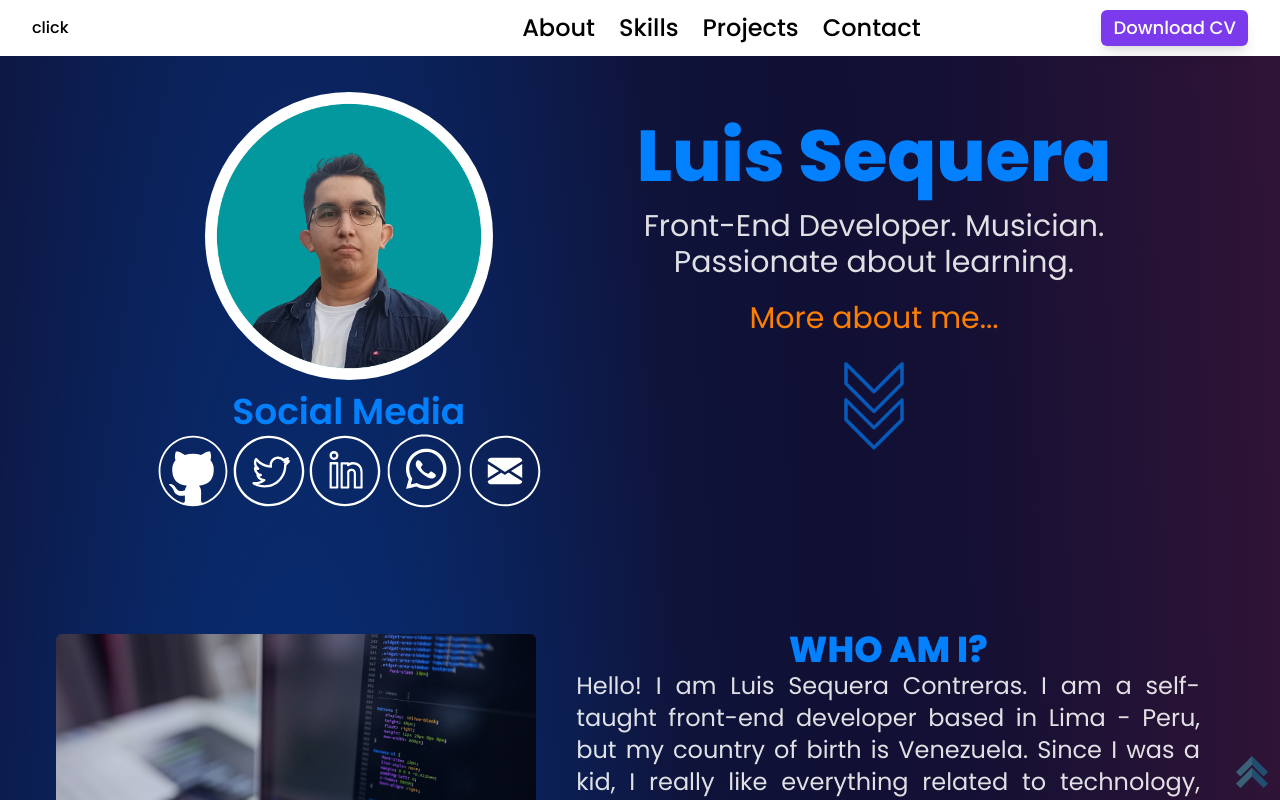
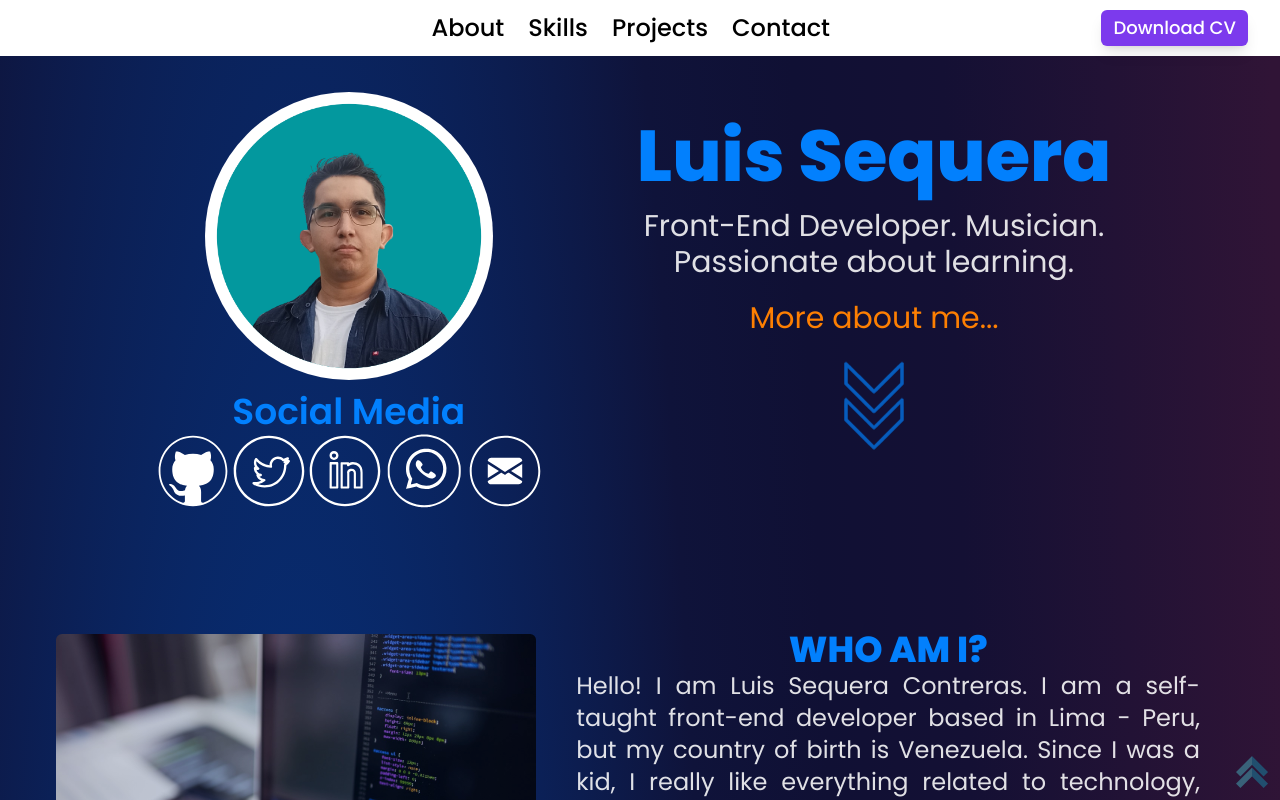
Before and after one commit to luchosdev/portfolio, a React (Vite) app: page / in a window 1280 px wide. Shown: the top 800 px of the page. Built offline with nearby package versions, Linux system fonts and the light colour scheme.

Commit message:
algunos cambios para dejar limpio

```diff
--- a/src/components/NavBar.jsx
+++ b/src/components/NavBar.jsx
@@ -5,7 +5,8 @@ import { HiMenuAlt3, HiMenu } from 'react-icons/hi';
 import { BsFillMoonStarsFill, BsFillSunFill } from 'react-icons/bs';
 import CV from '../assets/others/cvLuisSequera.pdf';
 
-function NavBar({ active, setActive, navbarRef, changeDarkMode }) {
+// eslint-disable-next-line react/prop-types
+function NavBar({ active, setActive, navbarRef }) {
   const [loader, setLoader] = useState(false);
   const [icon, setIcon] = useState('menu');
   const setActiveAndIcon = () => {
@@ -32,7 +33,6 @@ function NavBar({ active, setActive, navbarRef, changeDarkMode }) {
         style={{ backdropFilter: 'blur(1px)', zIndex: '999' }}
       >
         {/* //* ICONOS DARK MODE */}
-        <button onClick={changeDarkMode}>click</button>
         <BsFillSunFill className="text-2xl opacity-0 md:my-1" alt="dark-mode" />
         <BsFillMoonStarsFill className="hidden" alt="dark-mode" />
 
@@ -98,7 +98,6 @@ function NavBar({ active, setActive, navbarRef, changeDarkMode }) {
             onClick={Loader}
             href={CV}
             className="cursor-pointer rounded-md bg-violet-600 px-3 py-1 text-lg text-white shadow-lg transition-all duration-300 hover:bg-violet-700 hover:shadow-none hover:shadow-gray-800 active:bg-violet-600"
-            // className="cursor-pointer text-white hover:shadow-none shadow-lg text-lg active:bg-violet-600 hover:bg-violet-700 hover:shadow-gray-800 transition-all duration-300 bg-violet-600 px-3 py-1 rounded-md"
             download
           >
             {loader ? 'Descargando...' : 'Download CV'}
@@ -107,6 +106,7 @@ function NavBar({ active, setActive, navbarRef, changeDarkMode }) {
 
         {/* //* BOTON MENU */}
         <button
+          type="button"
           className={`menu-btn lg:hidden ${active && 'close'}`}
           onClick={setActiveAndIcon}
         >
```
